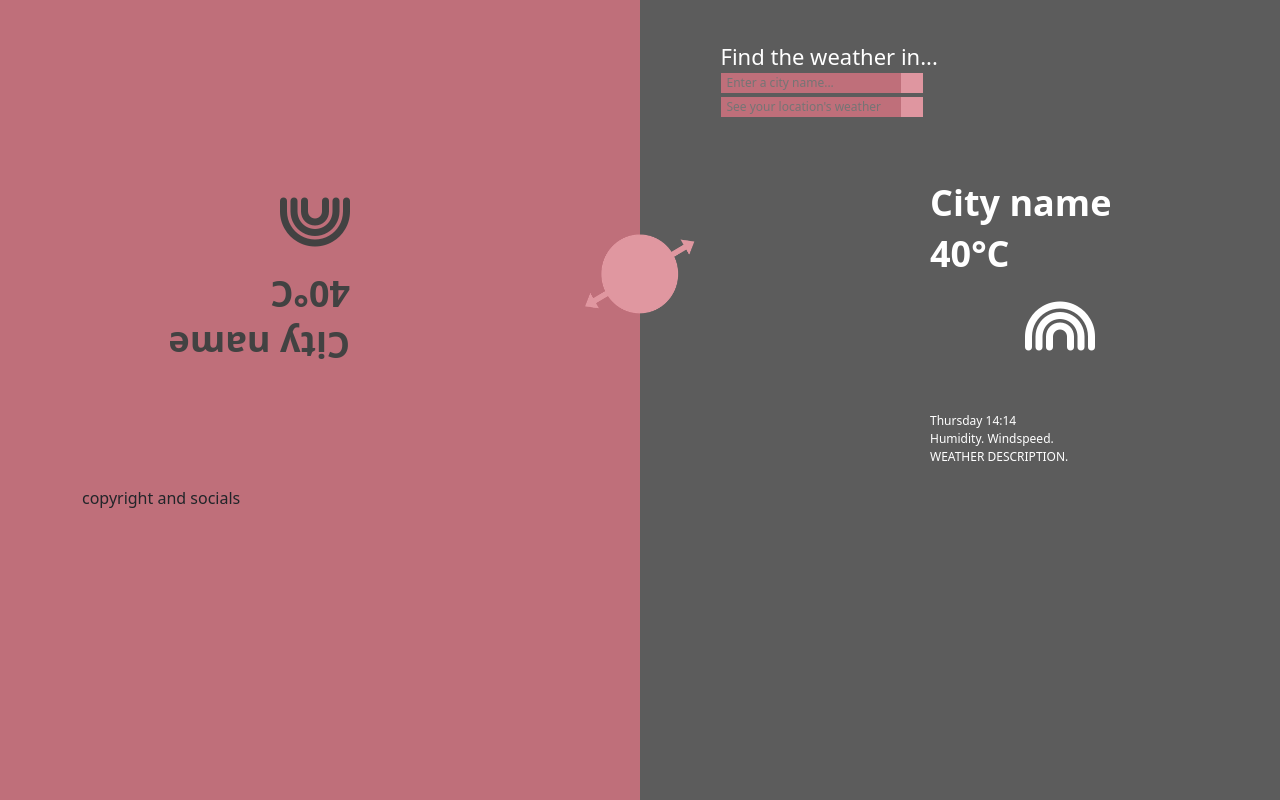
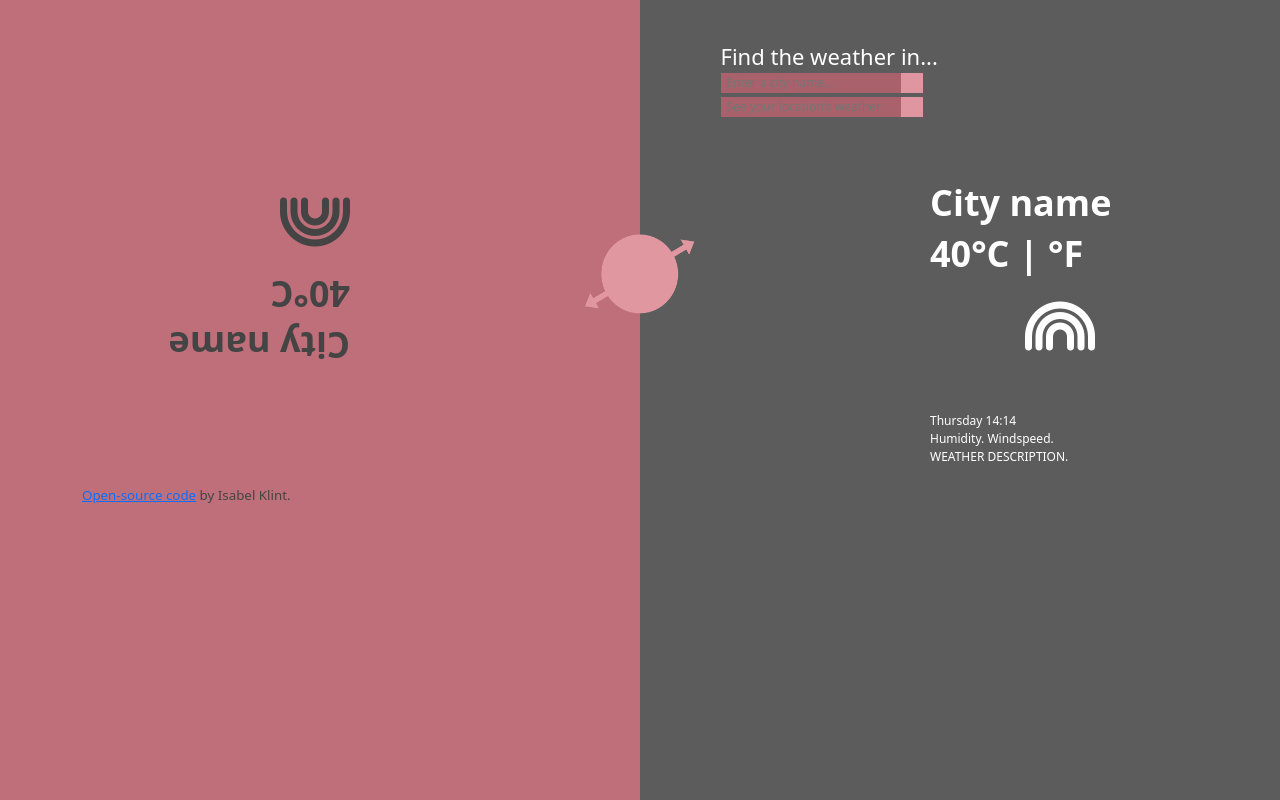
Before and after one commit to Mainak-Mitra/WEATHER-APP-MARS, a plain HTML site: page index.html in a window 1280 px wide. Drawn offline with nearby package versions, Linux system fonts and the light colour scheme.

Commit message:
background darker

```diff
--- a/index.html
+++ b/index.html
@@ -46,7 +46,7 @@
                     <div id="upsidedown-info">
                         <!-- city name, temp, and weather icon -->
                         <h2 class="big"><span id="upsidedown-city-name">City name</span></h2>
-                        <h2 id="upsidedown-temp" class="big"><span id="utemp">40</span><span id="degrees">°C</span></h2>
+                        <h2 id="upsidedown-temp" class="big"><span id="utemp">40</span><span id="cdegrees">°C</span></h2>
                         <span id="upsidedown-icon" class="big-icon"><i class="fa-solid fa-rainbow"></i>
 
                     </div>
@@ -63,7 +63,7 @@
                     <div class="row" id="name-temp">
                         <!-- city name, temp, and weather icon -->
                         <h2  class="big" id="city-name">City name</h2>
-                        <h2 class="big"><span id="temp">40</span><span id="degrees">°C</span></h2>
+                        <h2 class="big"><span id="temp">40</span><span id="degrees">°C</span id="bar"><span> | </span><span id="fdegrees">°F</span></h2>
                     </div>
                     <div class="icon-area">
                         <span id="icon" class="big-icon"><i class="fa-solid fa-rainbow"></i>
@@ -100,10 +100,12 @@
                 </div>
             </div>
         </div>
-        <footer>
-            <!-- copyright and socials-->
-            <p>copyright and socials</p>
-        </footer>
+        <div class="footer">
+            <a
+            href="https://github.com/wecodeschool/vanilla-weather-app"
+            target="_blank"
+            >Open-source code</a> by Isabel Klint.
+        </div>
     </div>
     <script src="src/index.js"></script>
 </body>
--- a/src/style.css
+++ b/src/style.css
@@ -1,6 +1,8 @@
 /* TO DO:
-unit conversion
+fix open code link
+unit conversion and styling
 get better 'water' icon
+move upsidedown icon
 make 'search for cities w/ an upsidedown' tooltip
 update copyright and socials
 check accessibility, colour blindness
@@ -9,6 +11,7 @@ weatherIconElement.setAttribute(
     "alt",
     `${response.data.weather[0].description}`
   );
+make image a vector
 Next time:
   finish predictions
   do write up
@@ -45,15 +48,13 @@ form {
 col {
     font-family:sans-serif;
     font-weight: lighter;
-    background-color: #BF6F7A;
 }
 
 #left {
-    color: #424242;
     transform: scale(-1,-1);
     max-width: 300px;
     padding: 20px;
-
+    color: #444444;
 }
 
 #right {
@@ -76,7 +77,7 @@ col {
 }
 
 .form {
-    background-color: #BF6F7A;
+    background-color: #A9626C;/*#BF6F7A;*/
     border-bottom: 2px solid #5C5C5C;
     font-size: 12px;
     font-weight:lighter;
@@ -155,7 +156,6 @@ span #max {
 img {
     height: 80px;
     width: 110px;
-/* make a center row for this that also holds city name, country name, temp and icon
 /* make image a vector */
 }
 
@@ -167,3 +167,8 @@ img {
 .big-icon {
     font-size: 56px;
 }
+
+.footer {
+    font-size: smaller;
+    color: #444444;
+}
```
Also changed, not shown: 1 other file.
